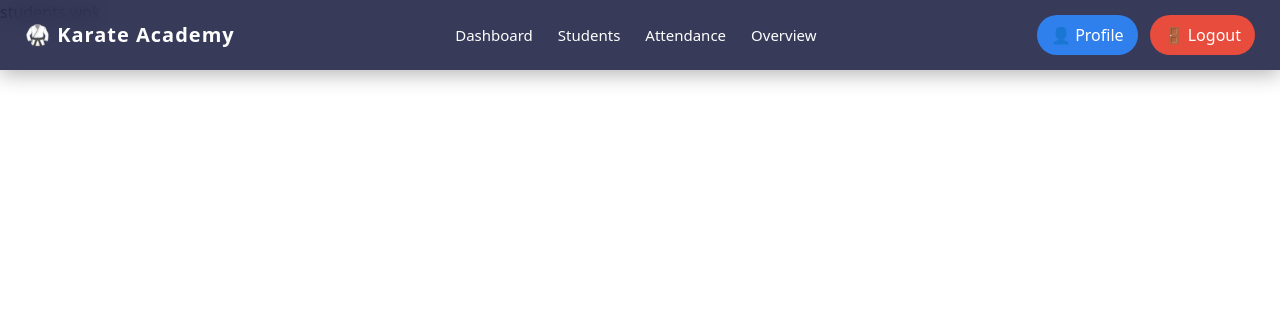
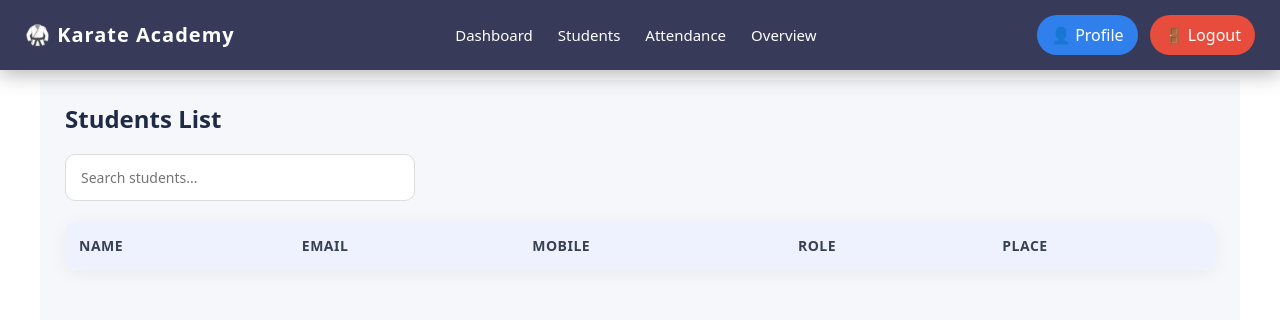
Before and after one commit to lokesh6380/Attendance-system, an Angular app: page /instructor-dashboard/students in a window 1280 px wide. Shown: the top 320 px of the page. Built offline with nearby package versions, Linux system fonts and the light colour scheme.

Commit message:
students-attendance

```diff
--- a/angular.json
+++ b/angular.json
@@ -28,15 +28,7 @@
             "node_modules/bootstrap/dist/css/bootstrap.min.css",
             "src/styles.css"
 
-            ],
-            "server": "src/main.server.ts",
-            "outputMode": "server",
-            "security": {
-              "allowedHosts": []
-            },
-            "ssr": {
-              "entry": "src/server.ts"
-            }
+            ]
           },
           "configurations": {
             "production": {
--- a/package.json
+++ b/package.json
@@ -4,7 +4,7 @@
   "scripts": {
     "ng": "ng",
     "start": "ng serve",
-    "build": "ng build",
+    "build": "node --max-old-space-size=8192 ./node_modules/@angular/cli/bin/ng build",
     "watch": "ng build --watch --configuration development",
     "test": "ng test",
     "serve:ssr:My-app": "node dist/My-app/server/server.mjs"
--- a/src/app/components/auth/register/register.html
+++ b/src/app/components/auth/register/register.html
@@ -53,7 +53,18 @@
           <label>Role</label>
         </div>
 
-        <!-- PASSWORD -->
+        <!-- PLACE -->
+        <div class="input-group">
+          <select [(ngModel)]="place" name="place" required>
+            <option value="" disabled selected hidden></option>
+            <option value="New York">New York</option>
+            <option value="Los Angeles">Los Angeles</option>
+            <option value="Chicago">Chicago</option>
+            <option value="Houston">Houston</option>
+            <option value="Phoenix">Phoenix</option>
+          </select>
+          <label>Place</label>
+        </div>
         <div class="input-group password-group">
           <input [type]="showPassword ? 'text' : 'password'"
                  [(ngModel)]="password"
--- a/src/app/components/auth/register/register.ts
+++ b/src/app/components/auth/register/register.ts
@@ -1,7 +1,8 @@
-import { Component } from '@angular/core';
+import { Component, Inject, PLATFORM_ID } from '@angular/core';
 import { Router } from '@angular/router';
 import { FormsModule } from '@angular/forms';
 import { Navbar } from '../../navbar/navbar';
+import { isPlatformBrowser } from '@angular/common';
 
 @Component({
   selector: 'app-register',
@@ -17,13 +18,14 @@ export class Register {
   mobile = '';
   email = '';
   role = '';
+  place = '';
   password = '';
   confirmPassword = '';
 
   showPassword = false;
   showConfirm = false;
 
-  constructor(private router: Router) {}
+  constructor(private router: Router, @Inject(PLATFORM_ID) private platformId: Object) {}
 
   togglePassword() {
     this.showPassword = !this.showPassword;
@@ -40,9 +42,20 @@ export class Register {
       this.mobile &&
       this.email &&
       this.role &&
+      this.place &&
       this.password &&
       this.confirmPassword
     );
+  }
+
+  // ✅ Mobile validation (exactly 10 digits)
+  isValidMobile(): boolean {
+    return /^[0-9]{10}$/.test(this.mobile);
+  }
+
+  // ✅ Email validation (basic format)
+  isValidEmail(): boolean {
+    return /^[^\s@]+@[^\s@]+\.[^\s@]+$/.test(this.email);
   }
 
   onRegister() {
@@ -52,8 +65,24 @@ export class Register {
       return;
     }
 
+    // ✅ Mobile check
+    if (!this.isValidMobile()) {
+      alert("❌ Mobile number must be exactly 10 digits");
+      return;
+    }
+
+    // ✅ Email check
+    if (!this.isValidEmail()) {
+      alert("❌ Enter a valid email (example: user@gmail.com)");
+      return;
+    }
+
     if (this.password !== this.confirmPassword) {
       alert("❌ Passwords do not match");
+      return;
+    }
+
+    if (!isPlatformBrowser(this.platformId)) {
       return;
     }
 
@@ -72,6 +101,7 @@ export class Register {
       mobile: this.mobile,
       email: this.email,
       role: this.role.trim().toLowerCase(),
+      place: this.place,
       password: this.password,
       status: 'pending'
     });
--- a/src/app/components/dashboard/instructor-dashboard/overview/overview.html
+++ b/src/app/components/dashboard/instructor-dashboard/overview/overview.html
@@ -51,6 +51,7 @@
           <th>Name</th>
           <th>Email</th>
           <th>Mobile</th>
+          <th>Place</th>
           <th>Role</th>
           <th>Status</th>
           <th>Actions</th>
@@ -64,6 +65,7 @@
           <td>{{ student.name }}</td>
           <td>{{ student.email }}</td>
           <td>{{ student.mobile }}</td>
+          <td>{{ student.place }}</td>
           <td>{{ student.roleLabel || student.role }}</td>
 
           <td>
--- a/src/app/components/dashboard/instructor-dashboard/overview/overview.ts
+++ b/src/app/components/dashboard/instructor-dashboard/overview/overview.ts
@@ -43,6 +43,7 @@ export class OverviewComponent implements OnInit {
       name: (user.name ?? `${user.firstName || ''} ${user.lastName || ''}`.trim()) || user.email,
       email: user.email,
       mobile: user.mobile ?? '',
+      place: user.place ?? '',
       status: user.status ?? 'pending',
       role: user.role ?? 'student',
       roleLabel: this.formatRole(user.role)
@@ -77,7 +78,8 @@ export class OverviewComponent implements OnInit {
       s.name?.toLowerCase().includes(this.searchText.toLowerCase()) ||
       s.email?.toLowerCase().includes(this.searchText.toLowerCase()) ||
       s.role?.toLowerCase().includes(this.searchText.toLowerCase()) ||
-      s.mobile?.toString().toLowerCase().includes(this.searchText.toLowerCase())
+      s.mobile?.toString().toLowerCase().includes(this.searchText.toLowerCase()) ||
+      s.place?.toLowerCase().includes(this.searchText.toLowerCase())
     );
   }
 
--- a/src/app/components/dashboard/instructor-dashboard/students/students.css
+++ b/src/app/components/dashboard/instructor-dashboard/students/students.css
@@ -0,0 +1,112 @@
+/* PAGE LAYOUT (adjust for navbar) */
+.students-container {
+  margin-top: 80px; /* space for fixed navbar */
+  padding: 25px;
+  max-width: 1200px;
+  margin-left: auto;
+  margin-right: auto;
+  background: #f5f7fb;
+  min-height: 100vh;
+}
+
+/* HEADER */
+.students-container h2 {
+  margin-bottom: 20px;
+  color: #1f2a44;
+  font-size: 24px;
+  font-weight: 600;
+}
+
+/* SEARCH BAR */
+.search-box {
+  width: 100%;
+  max-width: 350px;
+  padding: 12px 15px;
+  border-radius: 10px;
+  border: 1px solid #ddd;
+  outline: none;
+  font-size: 14px;
+  transition: all 0.3s ease;
+  background: #fff;
+  margin-bottom: 20px;
+}
+
+.search-box:focus {
+  border-color: #4c6ef5;
+  box-shadow: 0 0 0 3px rgba(76, 110, 245, 0.15);
+}
+
+/* TABLE CONTAINER */
+.students-table {
+  width: 100%;
+  border-collapse: collapse;
+  background: #ffffff;
+  box-shadow: 0 4px 20px rgba(0, 0, 0, 0.05);
+  border-radius: 12px;
+  overflow: hidden;
+}
+
+/* TABLE HEADER */
+.students-table th {
+  background: #eef2ff;
+  color: #374151;
+  font-weight: 600;
+  font-size: 14px;
+  padding: 14px;
+  text-transform: uppercase;
+  letter-spacing: 0.5px;
+}
+
+/* TABLE CELLS */
+.students-table td {
+  padding: 14px;
+  font-size: 14px;
+  color: #4b5563;
+  border-bottom: 1px solid #f1f1f1;
+}
+
+/* ROW HOVER */
+.students-table tbody tr {
+  transition: all 0.2s ease;
+}
+
+.students-table tbody tr:hover {
+  background: #f9fafb;
+  transform: scale(1.01);
+}
+
+/* LAST ROW BORDER REMOVE */
+.students-table tbody tr:last-child td {
+  border-bottom: none;
+}
+
+/* OPTIONAL ROLE BADGE */
+.students-table td:nth-child(4) {
+  font-weight: 500;
+  color: #2563eb;
+}
+
+/* EMPTY STATE (optional if no data) */
+.no-data {
+  text-align: center;
+  padding: 30px;
+  color: #888;
+  font-size: 14px;
+}
+
+/* RESPONSIVE */
+@media (max-width: 768px) {
+  .students-container {
+    padding: 15px;
+  }
+
+  .students-table th,
+  .students-table td {
+    padding: 10px;
+    font-size: 12px;
+  }
+
+  .search-box {
+    width: 100%;
+  }
+}
--- a/src/app/components/dashboard/instructor-dashboard/students/students.html
+++ b/src/app/components/dashboard/instructor-dashboard/students/students.html
@@ -1,2 +1,35 @@
 <app-shared-navbar></app-shared-navbar>
-<p>students wok</p>
+
+<div class="students-container">
+  <h2>Students List</h2>
+
+  <!-- 🔍 SEARCH BAR -->
+  <input
+    type="text"
+    placeholder="Search students..."
+    [(ngModel)]="searchText"
+    class="search-box"
+  />
+
+  <table class="students-table">
+    <thead>
+      <tr>
+        <th>Name</th>
+        <th>Email</th>
+        <th>Mobile</th>
+        <th>Role</th>
+        <th>Place</th>
+      </tr>
+    </thead>
+
+    <tbody>
+      <tr *ngFor="let user of filteredUsers()">
+        <td>{{ user.name }}</td>
+        <td>{{ user.email }}</td>
+        <td>{{ user.mobile }}</td>
+        <td>{{ user.role }}</td>
+        <td>{{ user.place }}</td>
+      </tr>
+    </tbody>
+  </table>
+</div>
--- a/src/app/components/dashboard/instructor-dashboard/students/students.ts
+++ b/src/app/components/dashboard/instructor-dashboard/students/students.ts
@@ -1,11 +1,42 @@
-import { Component } from '@angular/core';
-import { CommonModule } from '@angular/common';
+import { Component, OnInit, Inject, PLATFORM_ID } from '@angular/core';
+import { CommonModule, isPlatformBrowser } from '@angular/common';
+import { FormsModule } from '@angular/forms';
 import { SharedNavbarComponent } from '../shared-navbar/shared-navbar';
+
 @Component({
   selector: 'app-students',
   standalone: true,
-  imports: [CommonModule, SharedNavbarComponent],
+  imports: [CommonModule, FormsModule, SharedNavbarComponent],
   templateUrl: './students.html',
   styleUrls: ['./students.css'],
 })
-export class Students {}
+export class Students implements OnInit {
+  users: any[] = [];
+  searchText: string = '';
+
+  constructor(@Inject(PLATFORM_ID) private platformId: Object) {}
+
+  ngOnInit() {
+    if (isPlatformBrowser(this.platformId)) {
+      this.loadUsers();
+    }
+  }
+
+  loadUsers() {
+    const allUsers = JSON.parse(localStorage.getItem('users') || '[]');
+
+    // ✅ Filter only students
+    this.users = allUsers.filter((user: any) => user.role === 'student');
+  }
+
+  // 🔍 Filter function
+  filteredUsers() {
+    if (!this.searchText) return this.users;
+
+    return this.users.filter(user =>
+      user.name.toLowerCase().includes(this.searchText.toLowerCase()) ||
+      user.email.toLowerCase().includes(this.searchText.toLowerCase()) ||
+      user.place.toLowerCase().includes(this.searchText.toLowerCase())
+    );
+  }
+}
```
